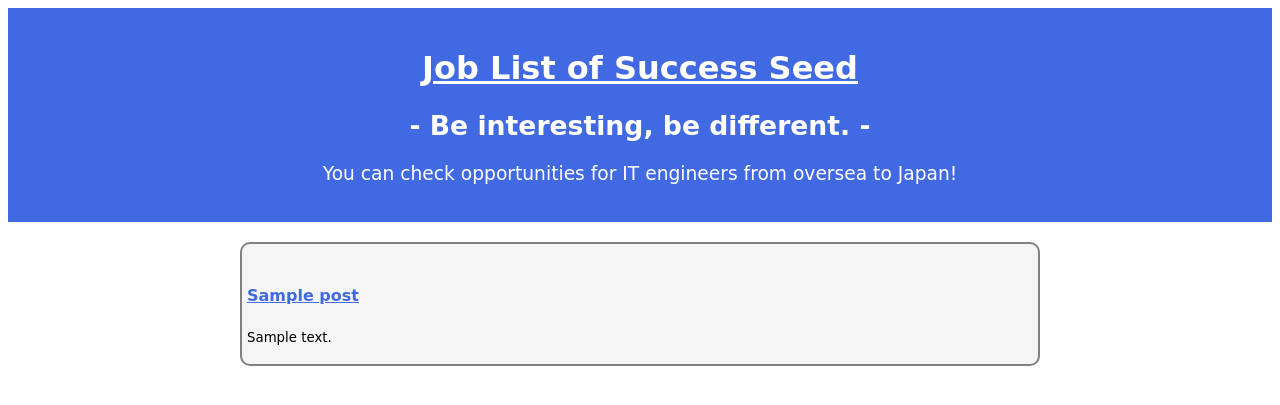
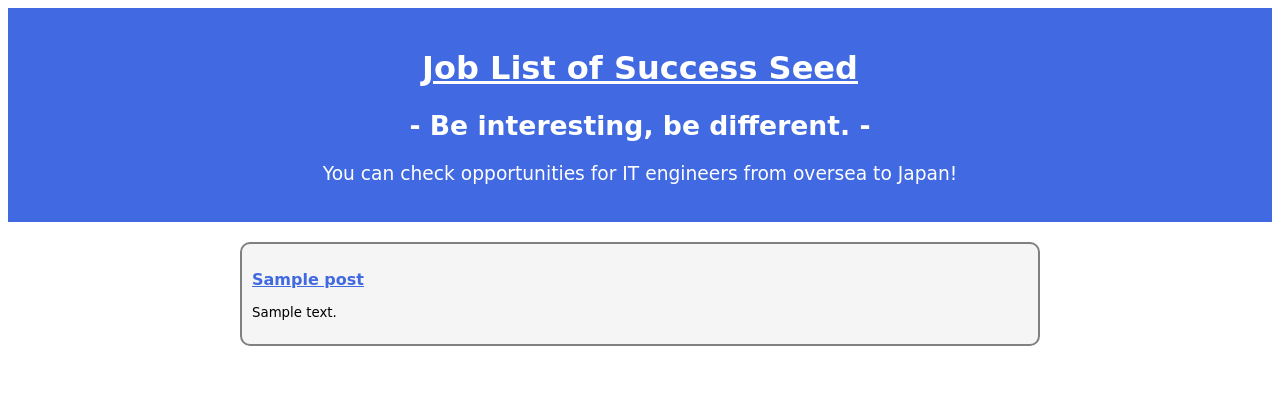
Before and after one commit to zukataku/Django-blog, a Django app: template blog/templates/blog/post_list.html in a window 1280 px wide. Shown: the top 405 px of the page. Run offline with Django 3.2, Linux system fonts and the light colour scheme; the template is opened without the code that fills it: values that come from a table or form of the project are taken from there, others are empty; tables that the repository leaves empty hold one stand-in row (values such as "Sample post"); some libraries are stand-ins or nearby versions.

Commit message:
css check w

```diff
--- a/blog/static/css/blog.css
+++ b/blog/static/css/blog.css
@@ -58,25 +58,26 @@
 .post {
     margin-bottom: 20px;
     background: #f5f5f5;
-    padding: 5px 5px 5px;
+    padding: 10px 10px 10px;
     border: 2px solid #808080;
     border-radius: 10px;
 }
 
-.post h1 a {
+.post a {
     font-size: 12pt;
-    color: #4169e1
+    font-weight: bold;
+    color: #4169e1;
 }
 
-.post h1 a:visited {
+/*.post h1 a:visited {
     color: #000000;
 }
 
 .post p {
-    font-size: 10pt;
-}
+}*/
 
 .list-detail-digest{
+    font-size: 10pt;
     overflow: hidden;
     width: 100%;
     display: -webkit-box;
--- a/blog/templates/blog/post_list.html
+++ b/blog/templates/blog/post_list.html
@@ -6,7 +6,7 @@
             <div class="date">
                 <!--{{ post.published_date }}-->
             </div>
-            <h1><a href="{% url 'post_detail' pk=post.pk %}">{{ post.title }}</a></h1>
+            <p><a href="{% url 'post_detail' pk=post.pk %}">{{ post.title }}</a></p>
             <p class="list-detail-digest">{{ post.text|linebreaksbr }}</p>
         </div>
     {% endfor %}
```
